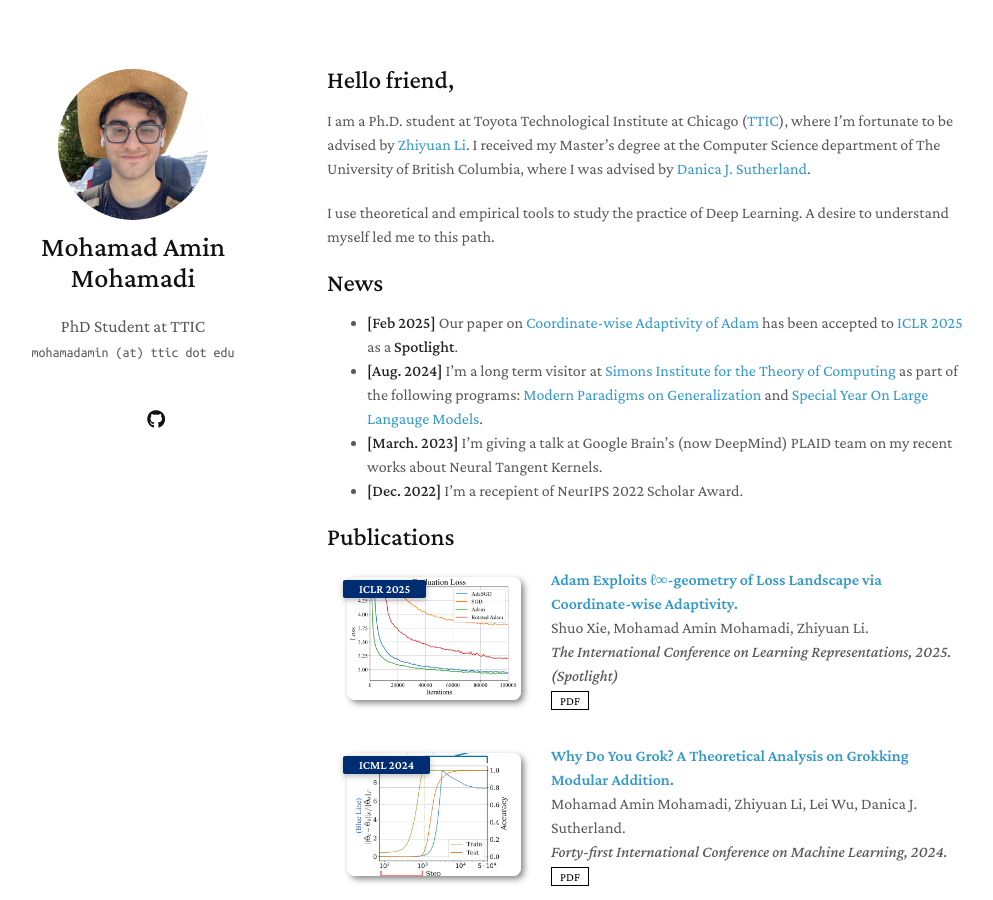
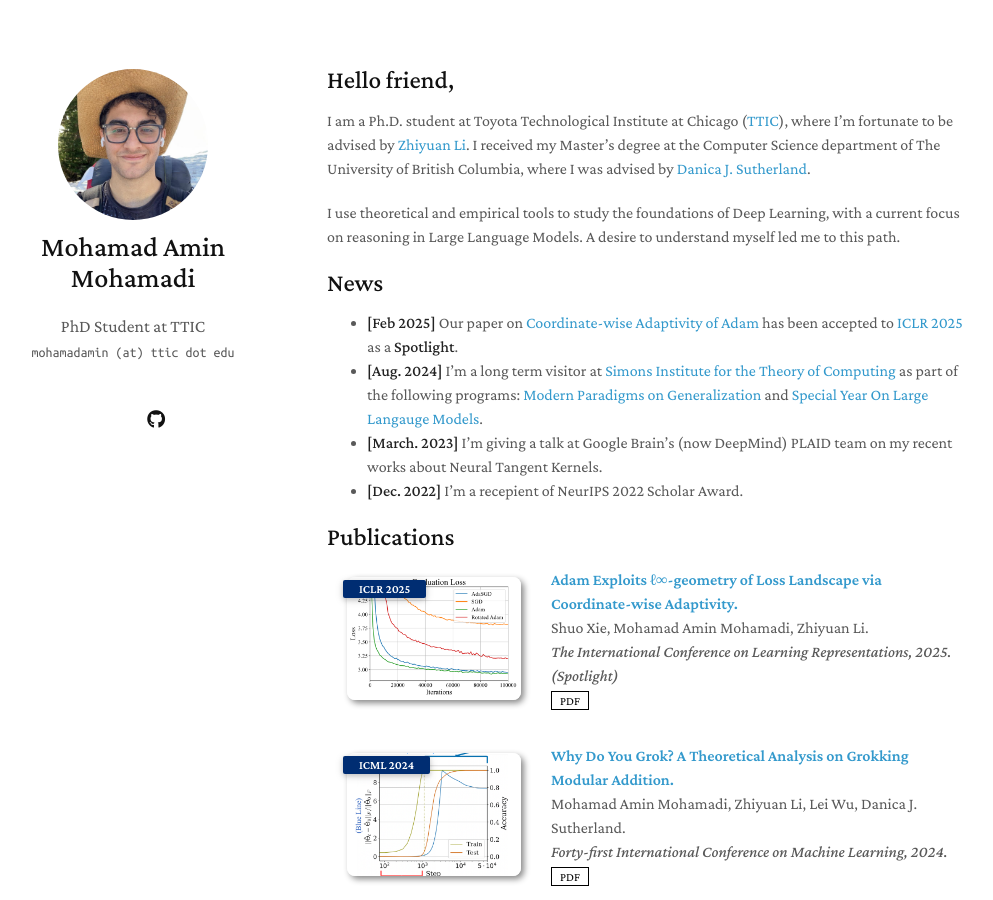
Before and after one commit to mohamad-amin/mohamad-amin.github.io, a Jekyll site: the page built from index.md, in a window 1280 px wide and 900 px high. Shown: the whole window, without its empty margins (143-1136 px from the left). Built offline with Jekyll 4.4.1, drawn with Linux system fonts in a browser that asks for light colours; a style sheet for code colours, icons or effects is not loaded; our own code applies the rules of GitHub Pages for plain Markdown files.

Commit message:
Update index.md

```diff
--- a/index.md
+++ b/index.md
@@ -6,7 +6,7 @@
 
 I am a Ph.D. student at Toyota Technological Institute at Chicago ([TTIC](https://ttic.edu/)), where I'm fortunate to be advised by [Zhiyuan Li](https://zhiyuanli.ttic.edu/). I received my Master's degree at the Computer Science department of The University of British Columbia, where I was advised by [Danica J. Sutherland](https://djsutherland.ml/).
 
-I use theoretical and empirical tools to study the practice of Deep Learning. A desire to understand myself led me to this path.
+I use theoretical and empirical tools to study the foundations of Deep Learning, with a current focus on reasoning in Large Language Models. A desire to understand myself led me to this path.
 
 ## News
 
```
